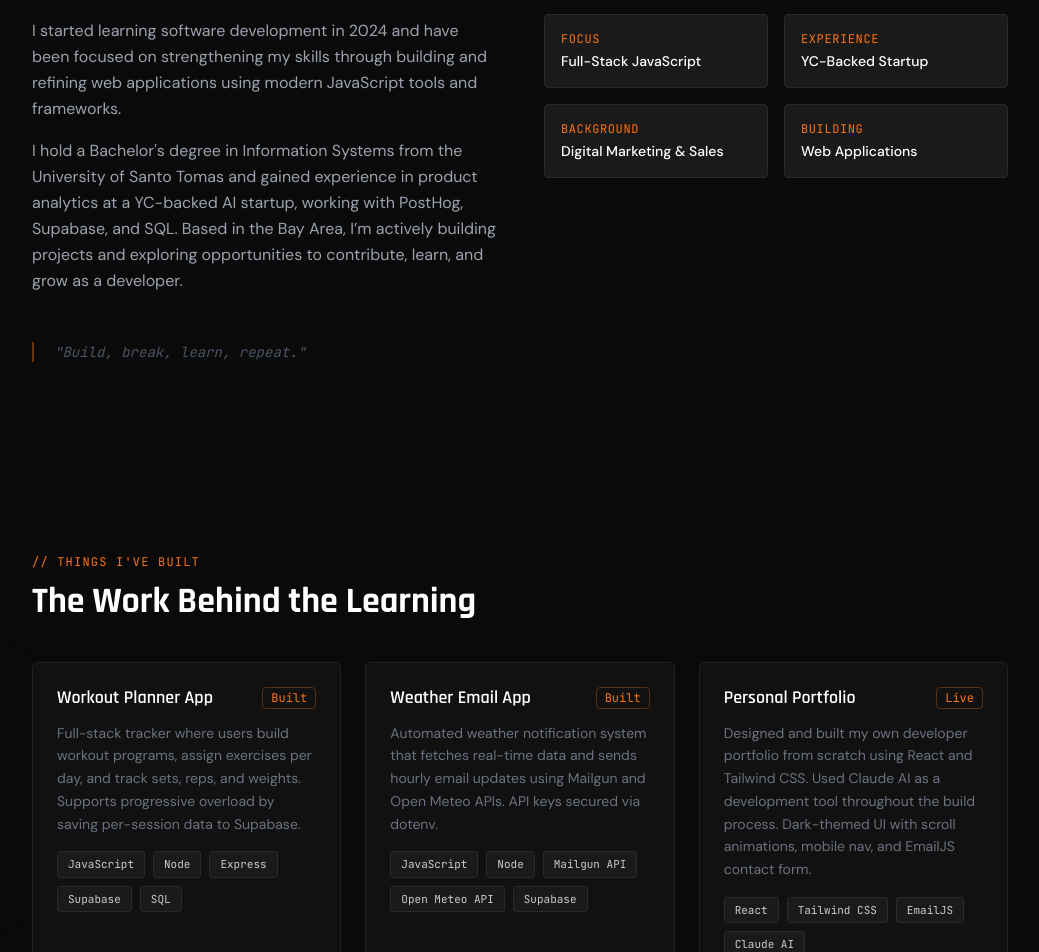
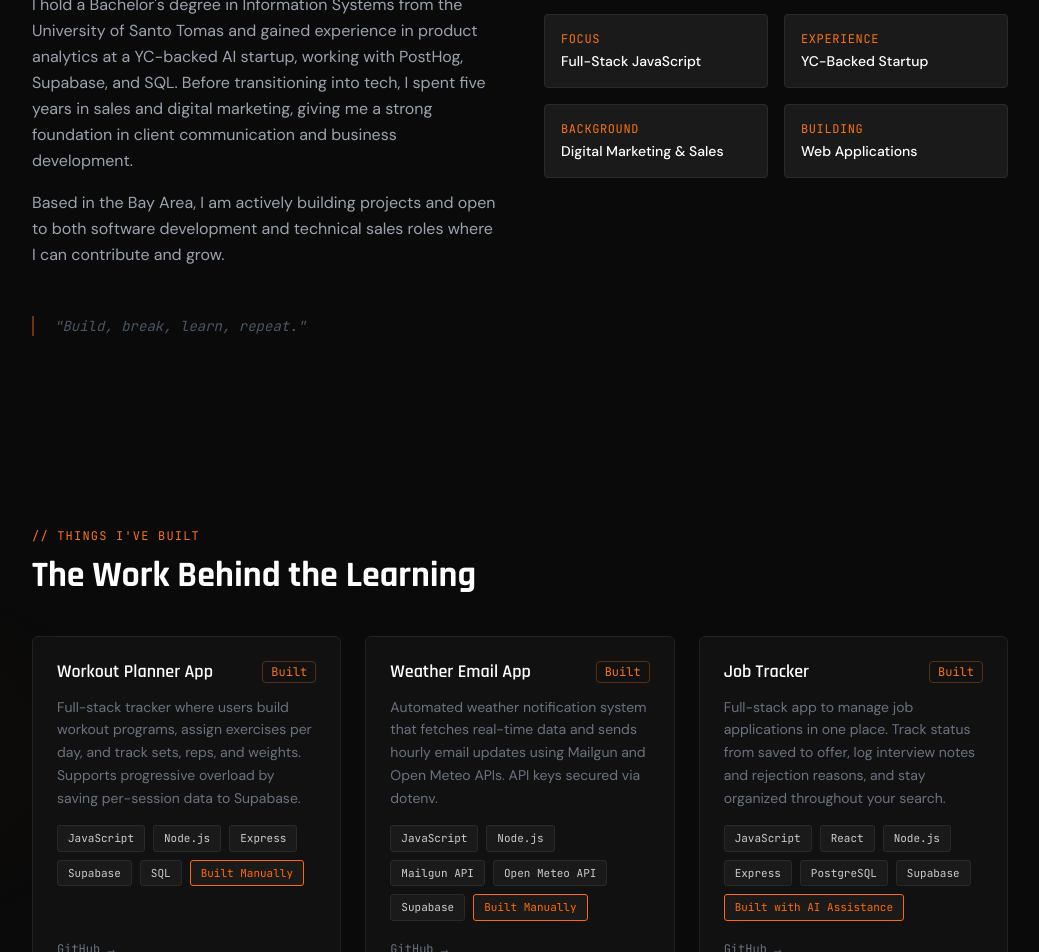
Before and after one commit to zo-vergeldedios/zo-portfolio, a React (Create React App) app: page / in a window 1280 px wide. Shown: the part 1080-2032 px from the top of the page, without its empty margins (120-1159 px from the left). Built offline with nearby package versions, Linux system fonts and the light colour scheme.

Commit message:
Updated my about me and the projects on my portfolio section

```diff
--- a/src/components/About.jsx
+++ b/src/components/About.jsx
@@ -29,21 +29,20 @@ export default function About() {
             <div>
               <p className="text-gray-400 leading-relaxed mb-4">
                 I build full-stack web applications using JavaScript, React,
-                Node.js, Express, PostgreSQL, and Supabase, focusing on solid
-                fundamentals and practical implementation.
+                Node.js, Express, PostgreSQL, and Supabase.
               </p>
               <p className="text-gray-400 leading-relaxed mb-4">
-                I started learning software development in 2024 and have been
-                focused on strengthening my skills through building and refining
-                web applications using modern JavaScript tools and frameworks.
-              </p>
-              <p className="text-gray-400 leading-relaxed">
                 I hold a Bachelor's degree in Information Systems from the
                 University of Santo Tomas and gained experience in product
                 analytics at a YC-backed AI startup, working with PostHog,
-                Supabase, and SQL. Based in the Bay Area, I’m actively building
-                projects and exploring opportunities to contribute, learn, and
-                grow as a developer.
+                Supabase, and SQL. Before transitioning into tech, I spent five
+                years in sales and digital marketing, giving me a strong
+                foundation in client communication and business development.
+              </p>
+              <p className="text-gray-400 leading-relaxed">
+                Based in the Bay Area, I am actively building projects and open
+                to both software development and technical sales roles where I
+                can contribute and grow.
               </p>
             </div>
 
--- a/src/components/Projects.jsx
+++ b/src/components/Projects.jsx
@@ -4,7 +4,14 @@ const PROJECTS = [
   {
     title: "Workout Planner App",
     desc: "Full-stack tracker where users build workout programs, assign exercises per day, and track sets, reps, and weights. Supports progressive overload by saving per-session data to Supabase.",
-    tech: ["JavaScript", "Node", "Express", "Supabase", "SQL"],
+    tech: [
+      "JavaScript",
+      "Node.js",
+      "Express",
+      "Supabase",
+      "SQL",
+      "Built Manually",
+    ],
     github: "https://github.com/zo-vergeldedios/workout-planner-app",
     live: null,
     status: "Built",
@@ -12,18 +19,33 @@ const PROJECTS = [
   {
     title: "Weather Email App",
     desc: "Automated weather notification system that fetches real-time data and sends hourly email updates using Mailgun and Open Meteo APIs. API keys secured via dotenv.",
-    tech: ["JavaScript", "Node", "Mailgun API", "Open Meteo API", "Supabase"],
+    tech: [
+      "JavaScript",
+      "Node.js",
+      "Mailgun API",
+      "Open Meteo API",
+      "Supabase",
+      "Built Manually",
+    ],
     github: "https://github.com/zo-vergeldedios/weather-email-app",
     live: null,
     status: "Built",
   },
   {
-    title: "Personal Portfolio",
-    desc: "Designed and built my own developer portfolio from scratch using React and Tailwind CSS. Used Claude AI as a development tool throughout the build process. Dark-themed UI with scroll animations, mobile nav, and EmailJS contact form.",
-    tech: ["React", "Tailwind CSS", "EmailJS", "Claude AI"],
-    github: "https://github.com/zo-vergeldedios/zo-portfolio",
+    title: "Job Tracker",
+    desc: "Full-stack app to manage job applications in one place. Track status from saved to offer, log interview notes and rejection reasons, and stay organized throughout your search.",
+    tech: [
+      "JavaScript",
+      "React",
+      "Node.js",
+      "Express",
+      "PostgreSQL",
+      "Supabase",
+      "Built with AI Assistance",
+    ],
+    github: "https://github.com/zo-vergeldedios/job-tracker-app",
     live: null,
-    status: "Live",
+    status: "Built",
   },
 ];
 
@@ -81,7 +103,16 @@ export default function Projects() {
                   </p>
                   <div className="flex flex-wrap gap-2 mb-5">
                     {p.tech.map((t) => (
-                      <span key={t} className="tech-badge">
+                      <span
+                        key={t}
+                        className={`tech-badge ${
+                          t === "Built Manually"
+                            ? "tech-badge-manual"
+                            : t === "Built with AI Assistance"
+                              ? "tech-badge-ai"
+                              : ""
+                        }`}
+                      >
                         {t}
                       </span>
                     ))}
--- a/src/index.css
+++ b/src/index.css
@@ -240,3 +240,13 @@ textarea::placeholder {
     height: 200px;
   }
 }
+
+.tech-badge-manual {
+  border-color: #ff6a00;
+  color: #ff6a00;
+}
+
+.tech-badge-ai {
+  border-color: #ff6a00;
+  color: #ff6a00;
+}
```
